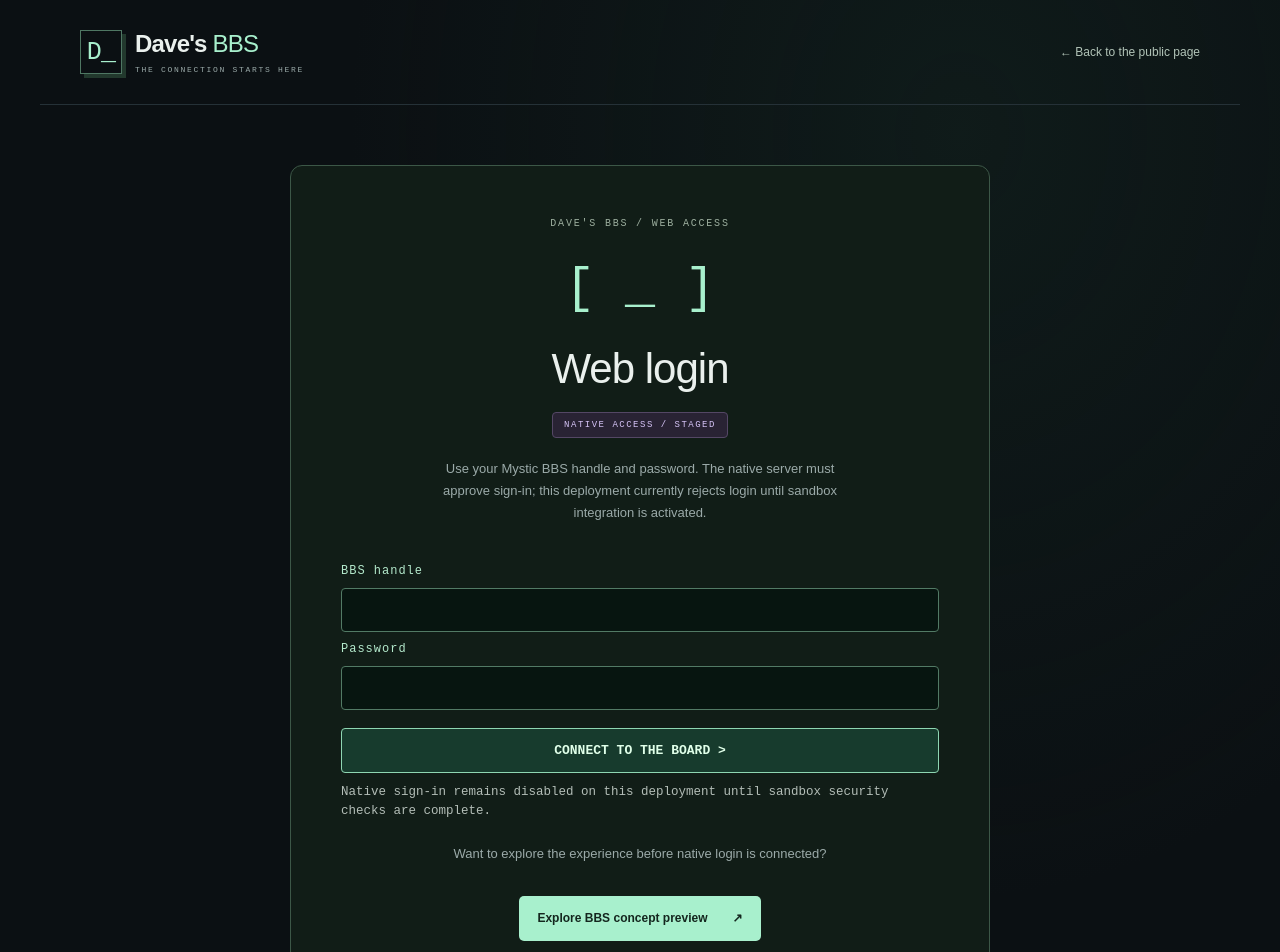
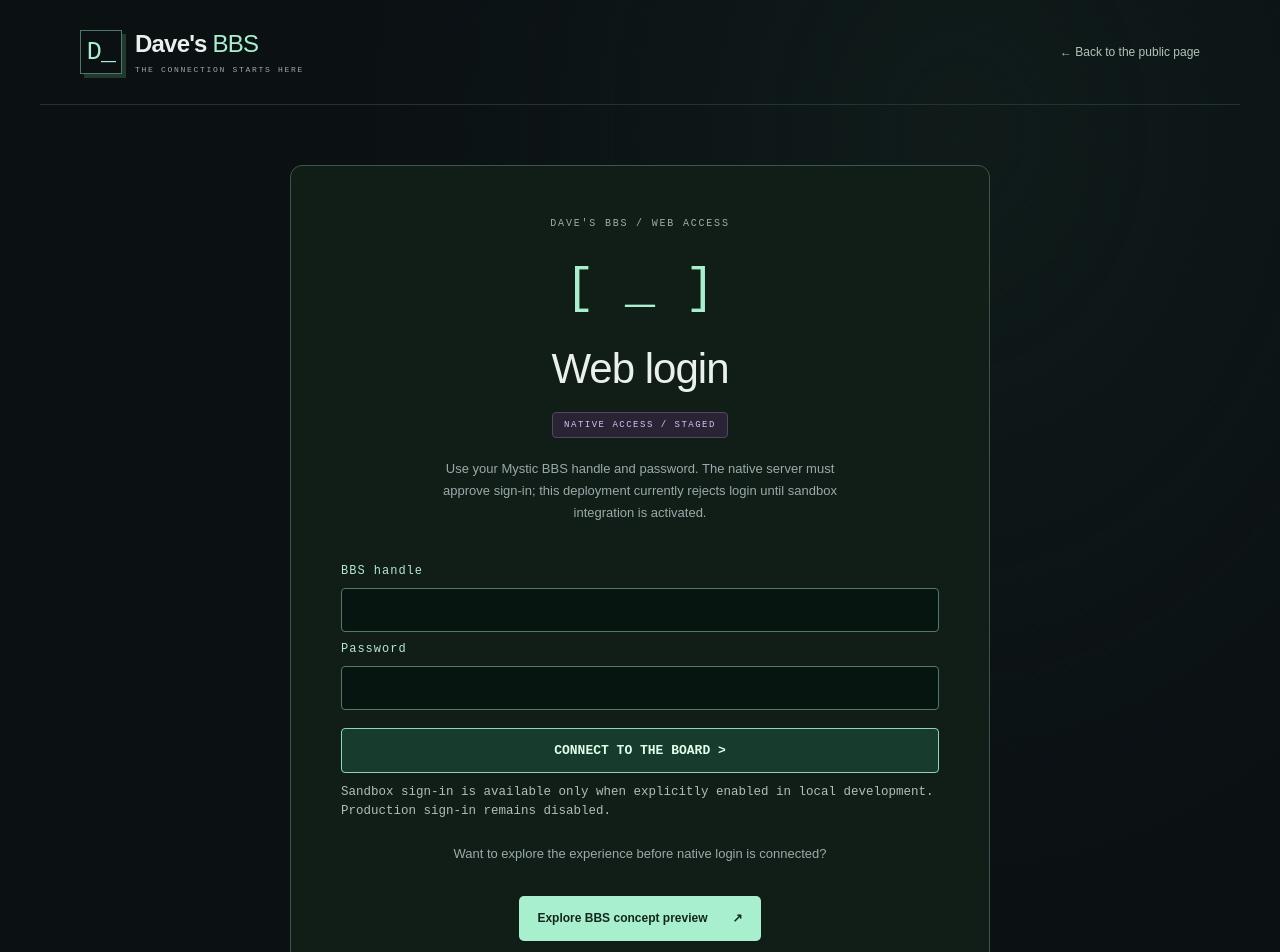
Before and after one commit to javadude334/MysticWeb, a Next.js app: page /login in a window 1280 px wide. Shown: the top 952 px of the page. Built offline with nearby package versions, Linux system fonts and the light colour scheme.

Commit message:
Clarify development sandbox login availability

```diff
--- a/src/app/login/login-form.tsx
+++ b/src/app/login/login-form.tsx
@@ -58,7 +58,7 @@ export function LoginForm() {
         disabled={busy} />
       {error && <p role="alert" className={styles.error}>{error}</p>}
       <button type="submit" disabled={busy}>{busy ? "VERIFYING..." : "CONNECT TO THE BOARD  >"}</button>
-      <small>Native sign-in remains disabled on this deployment until sandbox security checks are complete.</small>
+      <small>Sandbox sign-in is available only when explicitly enabled in local development. Production sign-in remains disabled.</small>
     </form>
   );
 }
```
